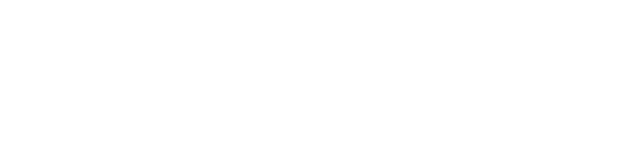
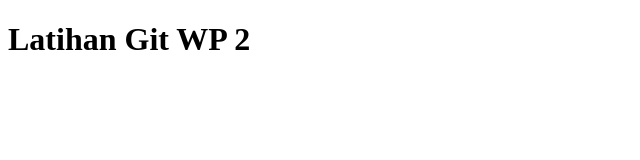
Before and after one commit to graywolfking07/LATIHAN-GIT, a plain HTML site: page index.html in a window 1280 px wide. Shown: the whole page, without its empty margins (0-640 px from the left). Drawn offline with Linux system fonts and the light colour scheme.

Commit message:
penambahan isi index.html

```diff
--- a/index.html
+++ b/index.html
@@ -3,9 +3,9 @@
 <head>
     <meta charset="UTF-8">
     <meta name="viewport" content="width=device-width, initial-scale=1.0">
-    <title>Document</title>
+    <title>Latihan Git WP 2</title>
 </head>
 <body>
-
+    <h1>Latihan Git WP 2</h1>
 </body>
 </html>
```
